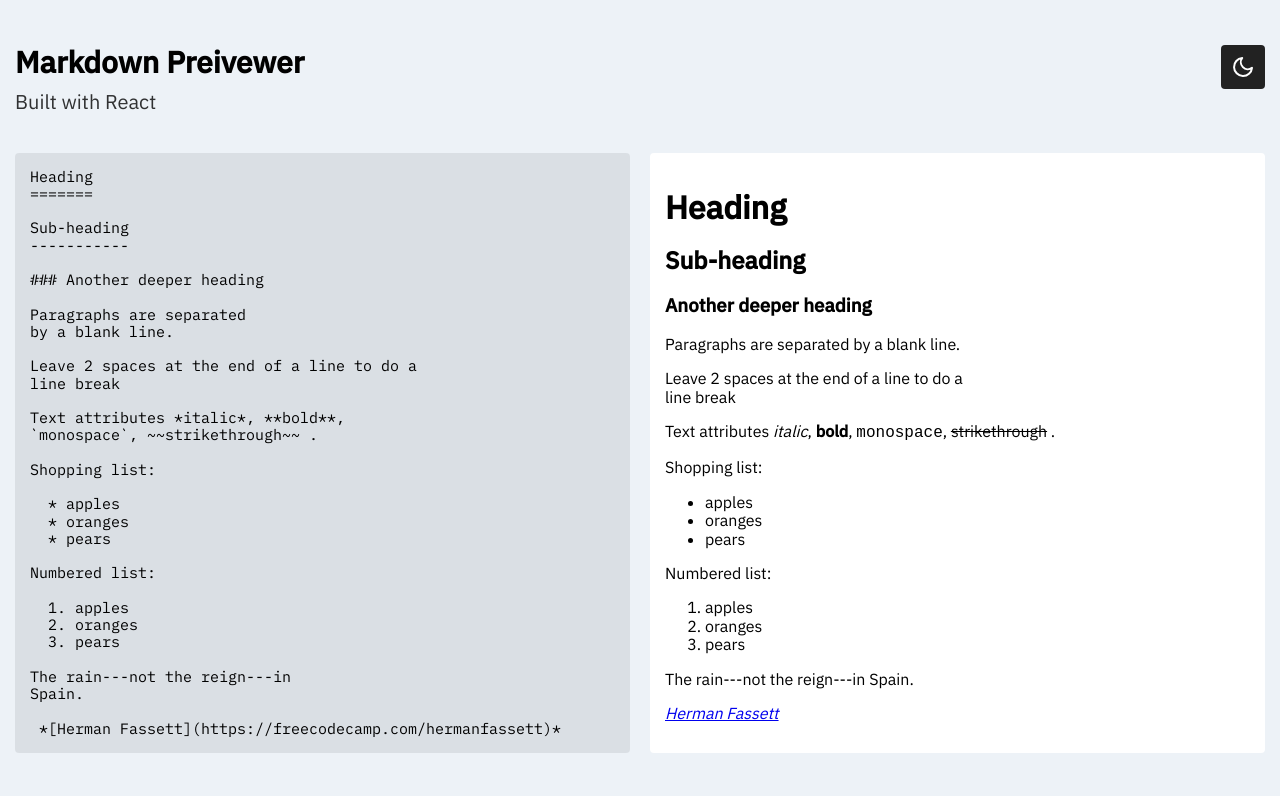
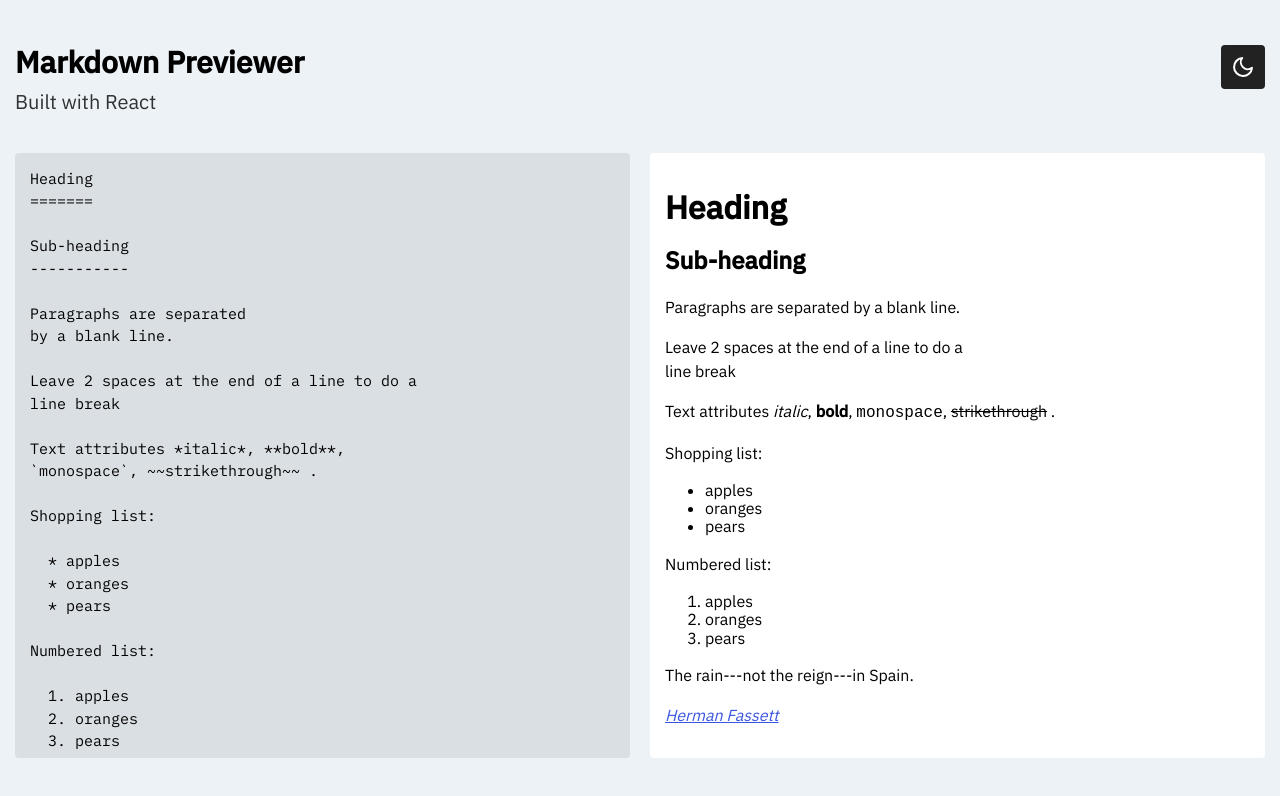
Before and after one commit to iRaul/markdown-previewer, a React (Create React App) app: page / in a window 1280 px wide. Shown: the top 796 px of the page. Built offline with nearby package versions, Linux system fonts and the light colour scheme.

Commit message:
added dark mode

```diff
--- a/src/components/App.js
+++ b/src/components/App.js
@@ -10,16 +10,17 @@ import Header from './Header'
 import Toggle from './Toggle'
 import Main from './Main'
 import { MoonIcon, SunIcon } from './Icons'
+import { light, dark } from './Theme'
 
 const App = () => {
-  const [theme, setTheme] = useState('default')
+  const [theme, setTheme] = useState('light')
   const [markdown, setMarkdown] = useState(
-    'Heading\n=======\n\nSub-heading\n-----------\n \n### Another deeper heading\n \nParagraphs are separated\nby a blank line.\n\nLeave 2 spaces at the end of a line to do a  \nline break\n\nText attributes *italic*, **bold**, \n`monospace`, ~~strikethrough~~ .\n\nShopping list:\n\n  * apples\n  * oranges\n  * pears\n\nNumbered list:\n\n  1. apples\n  2. oranges\n  3. pears\n\nThe rain---not the reign---in\nSpain.\n\n *[Herman Fassett](https://freecodecamp.com/hermanfassett)*'
+    'Heading\n=======\n\nSub-heading\n-----------\n \nParagraphs are separated\nby a blank line.\n\nLeave 2 spaces at the end of a line to do a  \nline break\n\nText attributes *italic*, **bold**, \n`monospace`, ~~strikethrough~~ .\n\nShopping list:\n\n  * apples\n  * oranges\n  * pears\n\nNumbered list:\n\n  1. apples\n  2. oranges\n  3. pears\n\nThe rain---not the reign---in\nSpain.\n\n *[Herman Fassett](https://freecodecamp.com/hermanfassett)*'
   )
 
   const toggleTheme = () => {
-    if (theme === 'default') setTheme('dark')
-    else setTheme('default')
+    if (theme === 'light') setTheme('dark')
+    else setTheme('light')
   }
 
   useEffect(() => {
@@ -32,7 +33,7 @@ const App = () => {
   })
 
   return (
-    <ThemeProvider theme={{ mode: theme }}>
+    <ThemeProvider theme={theme === 'light' ? light : dark}>
       <>
         <GlobalStyle />
         <Container>
--- a/src/components/Global.js
+++ b/src/components/Global.js
@@ -20,8 +20,7 @@ const GlobalStyle = createGlobalStyle`
   }
 
   body {
-    background-color: ${props =>
-      props.theme.mode === 'dark' ? '#222' : '#edf2f7'};
+    background-color: ${({ theme }) => theme.body};
     -webkit-font-smoothing: antialiased;
     -moz-osx-font-smoothing: grayscale;
     transition: background-color .3s ease;
--- a/src/components/Header.js
+++ b/src/components/Header.js
@@ -11,18 +11,20 @@ const Title = styled.h1`
   margin-bottom: 10px;
   margin-top: 0;
   font-size: 30px;
+  color: ${({ theme }) => theme.header.title};
 `
 
 const Subtitle = styled.p`
   margin-top: 0;
   font-size: 20px;
   color: rgba(0, 0, 0, 0.8);
+  color: ${({ theme }) => theme.header.subtitle};
 `
 
 const Header = () => {
   return (
     <Wrapper>
-      <Title>Markdown Preivewer</Title>
+      <Title>Markdown Previewer</Title>
       <Subtitle>Built with React </Subtitle>
     </Wrapper>
   )
--- a/src/components/Markdown.js
+++ b/src/components/Markdown.js
@@ -6,13 +6,16 @@ const Textarea = styled.textarea`
   font-size: 15px;
   padding: 15px;
   border-radius: 4px;
-  background-color: rgba(0, 0, 0, 0.08);
+  background-color: ${({ theme }) => theme.markdown.background};
+  color: ${({ theme }) => theme.markdown.color};
   border: none;
   outline: none;
   resize: none;
+  line-height: 1.5;
+  min-height: 500px;
 
   &:focus {
-    border-color: #555;
+    box-shadow: inset 0px 0px 0px 1px ${({ theme }) => theme.markdown.border};
   }
 `
 
--- a/src/components/Previewer.js
+++ b/src/components/Previewer.js
@@ -2,9 +2,18 @@ import styled from 'styled-components'
 
 const Previewer = styled.div`
   font-family: 'IBM Plex Sans', sans-serif;
-  background-color: #fff;
+  background-color: ${({ theme }) => theme.previewer.background};
+  color: ${({ theme }) => theme.previewer.color};
   border-radius: 4px;
   padding: 15px;
+
+  p {
+    line-height: 1.5;
+  }
+
+  a {
+    color: ${({ theme }) => theme.previewer.links};
+  }
 `
 
 export default Previewer
--- /dev/null
+++ b/src/components/Theme.js
@@ -0,0 +1,37 @@
+export const light = {
+  body: '#edf2f7',
+  text: '#363537',
+  header: {
+    title: '#000',
+    subtitle: 'rgba(0, 0, 0, 0.8)',
+  },
+  markdown: {
+    background: 'rgba(0, 0, 0, 0.08)',
+    color: '#000',
+    border: '#334f72',
+  },
+  previewer: {
+    background: '#fff',
+    color: '#000',
+    links: 'rgb(60, 86, 226)',
+  },
+}
+
+export const dark = {
+  body: '#222',
+  text: '#FAFAFA',
+  header: {
+    title: '#fff',
+    subtitle: 'rgba(250, 250, 250, 0.8)',
+  },
+  markdown: {
+    background: '#363537',
+    color: '#fff',
+    border: '#828282',
+  },
+  previewer: {
+    background: '#222',
+    color: '#fff',
+    links: 'rgb(135, 206, 235)',
+  },
+}
```
